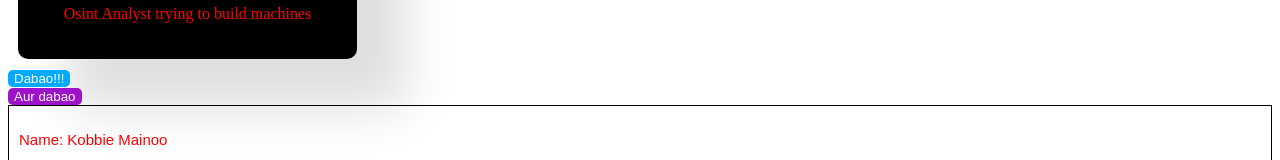
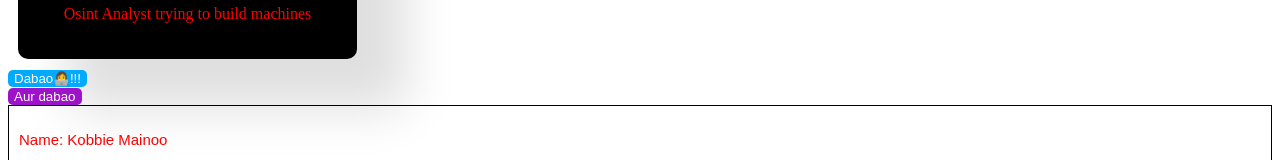
Before and after one commit to gargiiiii18/REACT-FULL, a React (Vite) app in the folder First/: page / in a window 1280 px wide. Shown: the part 554-714 px from the top of the page. Built offline with nearby package versions, Linux system fonts and the light colour scheme.

Commit message:
made changes

```diff
--- a/First/src/Button.jsx
+++ b/First/src/Button.jsx
@@ -1,6 +1,8 @@
 function Button() {
+    const handleClick = () => alert("OUCH🤣");
 return(
-    <button className="button">Dabao!!!</button>
+
+    <button onClick={handleClick} className="button">Dabao👩‍💻!!!</button>
 
 );
 }
```
